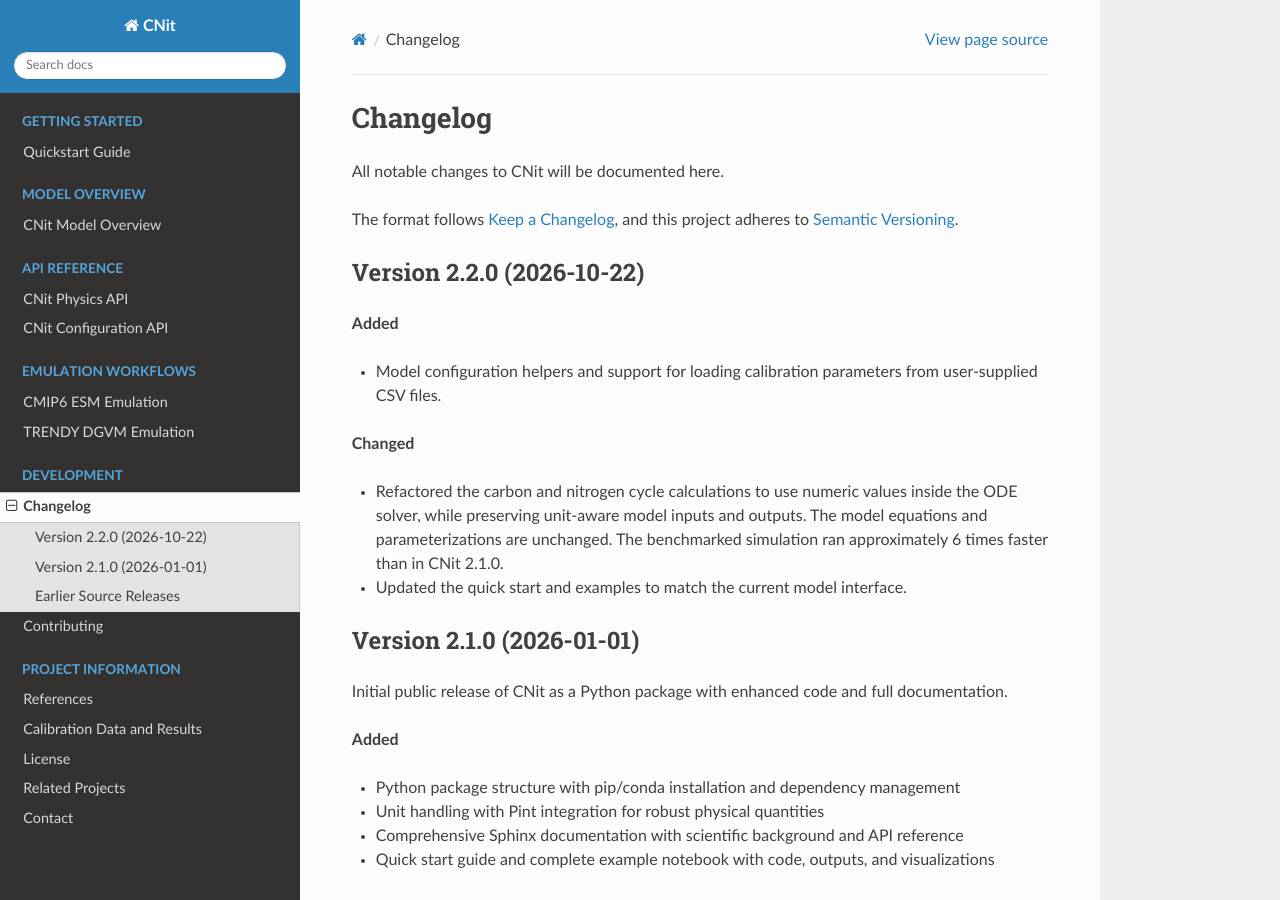
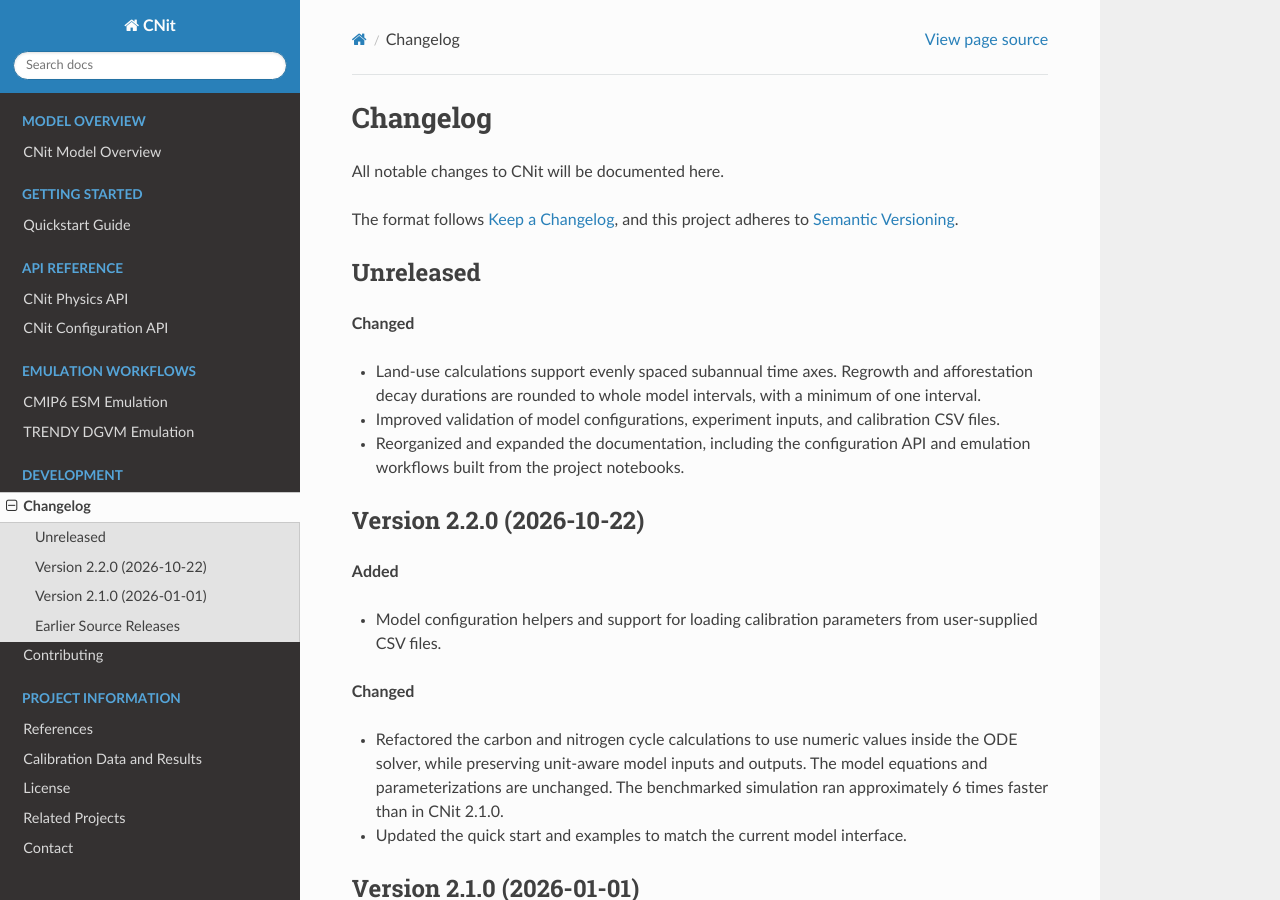
Before and after one commit to gangtang-au/cnit, a Sphinx documentation site: the page built from docs/development/changelog.rst, in a window 1280 px wide and 900 px high. Built offline with Sphinx 7.4.7 and the Read the Docs theme 3.1.0, drawn with Linux system fonts in a browser that asks for light colours; pages that are not in the unit, such as notebooks, are missing from menus.

Commit message:
improve docs

```diff
--- a/docs/development/changelog.rst
+++ b/docs/development/changelog.rst
@@ -5,6 +5,19 @@ All notable changes to CNit will be documented here.
 
 The format follows `Keep a Changelog <https://keepachangelog.com/en/1.0.0/>`_,
 and this project adheres to `Semantic Versioning <https://semver.org/spec/v2.0.0.html>`_.
+
+Unreleased
+----------
+
+**Changed**
+
+* Land-use calculations support evenly spaced subannual time axes. Regrowth and
+  afforestation decay durations are rounded to whole model intervals, with a
+  minimum of one interval.
+* Improved validation of model configurations, experiment inputs, and calibration
+  CSV files.
+* Reorganized and expanded the documentation, including the configuration API and
+  emulation workflows built from the project notebooks.
 
 Version 2.2.0 (2026-10-22)
 --------------------------
```
Also changed, not shown: docs/index.rst (+11 -11 lines).
